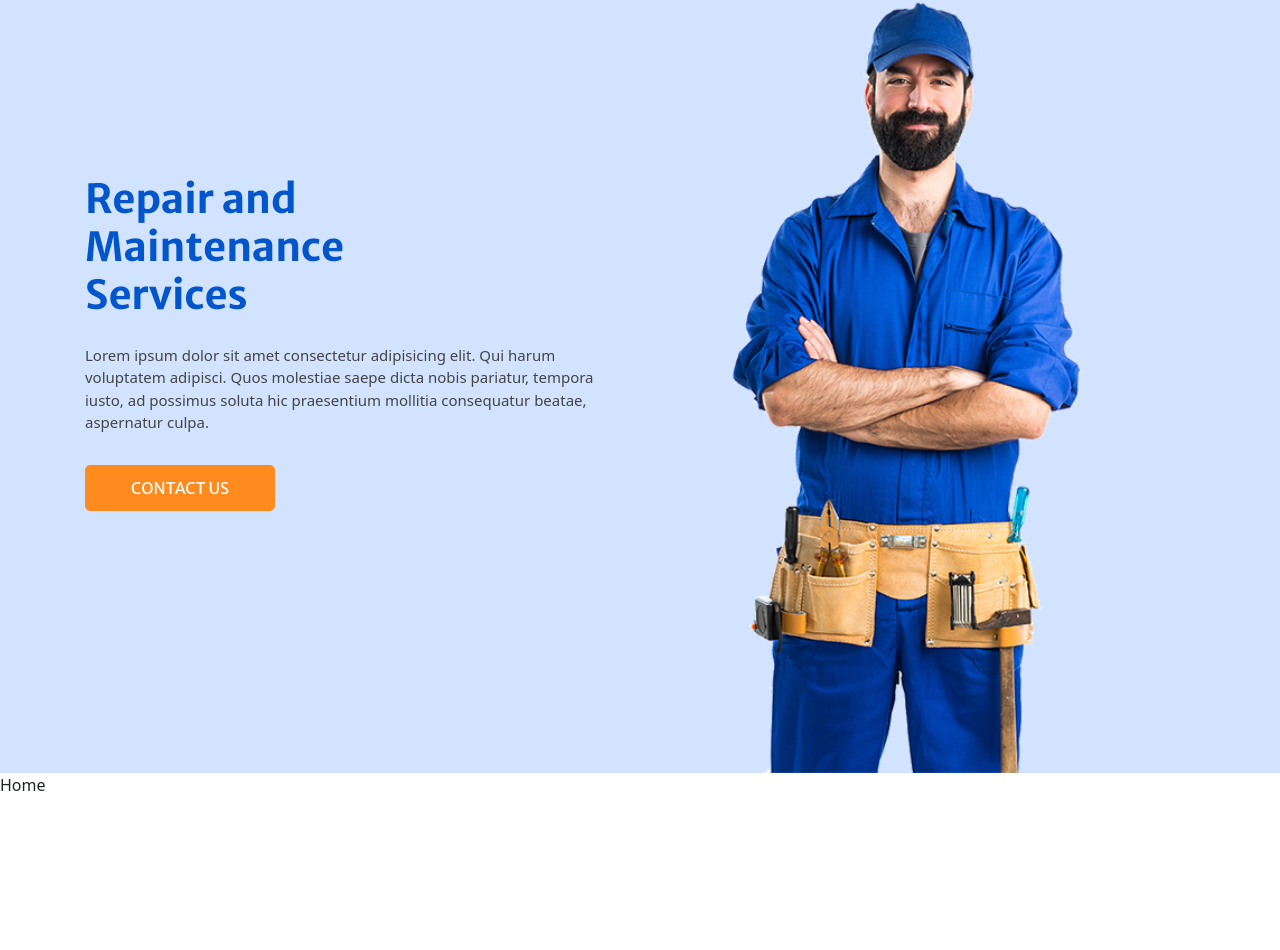
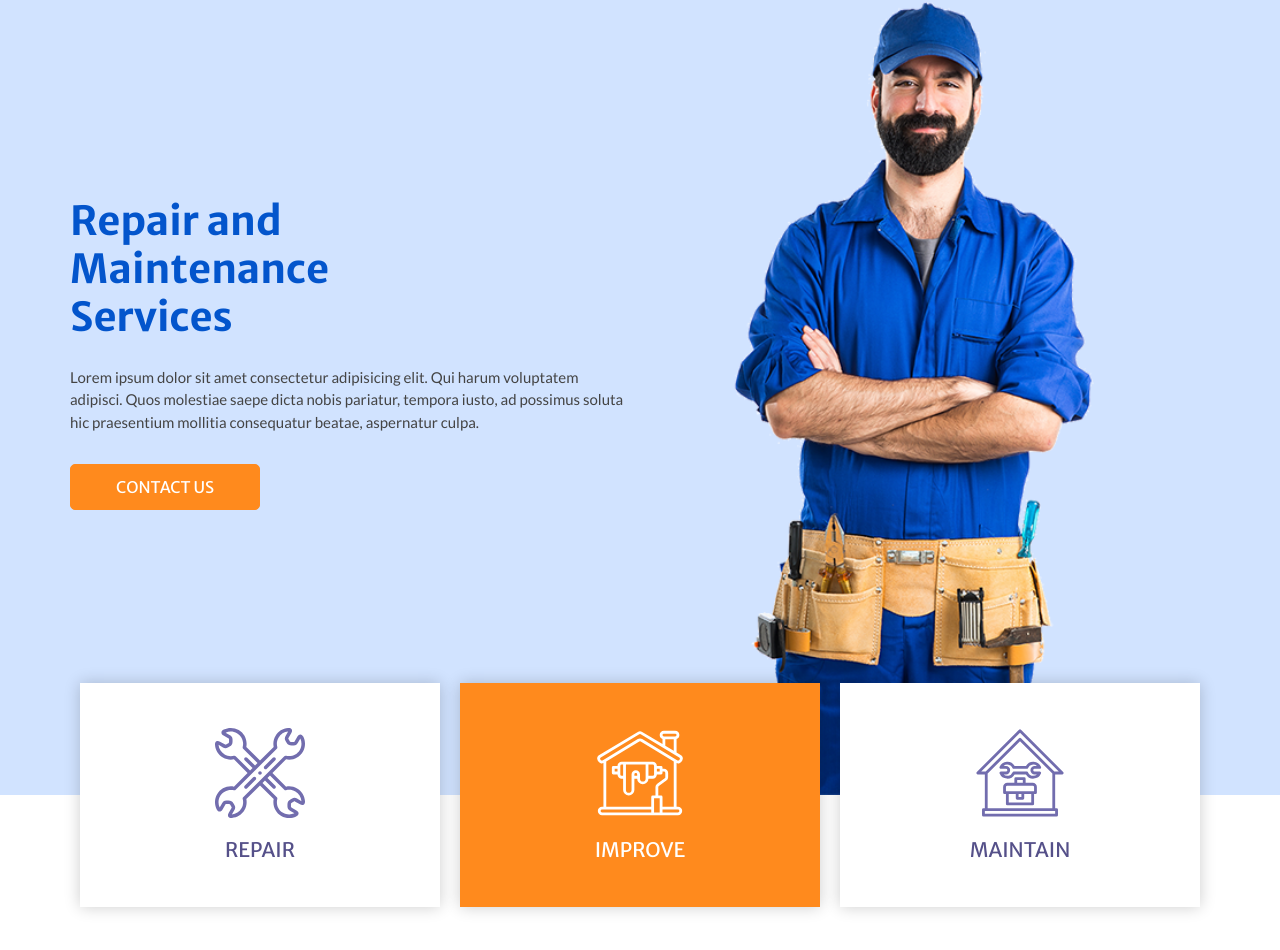
Before and after one commit to Thinnapat-Prasopakarakit-hybytes/inance, a React (Create React App) app: page / in a window 1280 px wide. Shown: the part 108-1058 px from the top of the page. Before the commit the page ends 905 px from the top, so only its background shows below. Built offline with nearby package versions, Linux system fonts and the light colour scheme.

Commit message:
Add feature section

```diff
--- a/src/App.scss
+++ b/src/App.scss
@@ -1,3 +1,4 @@
 @use "./styles/partials/resets" as *;
 @use "./styles/partials/variables" as *;
 @use "./styles/partials/mixins" as *;
+@use "./styles/partials/layout" as *;
--- /dev/null
+++ b/src/components/Feature/Feature.jsx
@@ -0,0 +1,35 @@
+import React from "react";
+import "./Feature.scss";
+import { ReactComponent as Tools } from "../../assets/images/tools.svg";
+import { ReactComponent as Construction } from "../../assets/images/construction.svg";
+import { ReactComponent as Maintenance } from "../../assets/images/maintenance.svg";
+const Feature = () => {
+  return (
+    <section class="feature_section">
+      <div class="container">
+        <div class="feature_container">
+          <div class="box">
+            <div class="img-box">
+              <Tools />
+            </div>
+            <h5 class="name">Repair</h5>
+          </div>
+          <div class="box active">
+            <div class="img-box">
+              <Construction />
+            </div>
+            <h5 class="name">Improve</h5>
+          </div>
+          <div class="box">
+            <div class="img-box">
+              <Maintenance />
+            </div>
+            <h5 class="name">Maintain</h5>
+          </div>
+        </div>
+      </div>
+    </section>
+  );
+};
+
+export default Feature;
--- /dev/null
+++ b/src/components/Feature/Feature.scss
@@ -0,0 +1,88 @@
+@use "../../styles/partials/variables" as *;
+@use "../../styles/partials/mixins" as *;
+
+.feature_section {
+  transform: translateY(-50%);
+  padding: 0;
+  @include desktop {
+    transform: none;
+    padding: 90px 0;
+  }
+
+  .feature_container {
+    display: flex;
+    flex-direction: row;
+
+    @include tablet {
+      flex-direction: column;
+    }
+
+    .box {
+      flex: 1;
+      display: flex;
+      flex-direction: column;
+      align-items: center;
+      text-align: center;
+      margin: 0 10px;
+      padding: 45px 15px;
+      background-color: $white;
+      color: #555089;
+      transition: all 0.3s;
+      box-shadow: 0 0 15px 0 rgba($color: $black, $alpha: 0.2);
+
+      @include desktop {
+        padding: 30px 15px;
+      }
+
+      &:not(:nth-last-child(1)) {
+        margin-bottom: 0;
+        @include tablet {
+          margin-bottom: 15px;
+        }
+      }
+
+      .img-box {
+        height: 90px;
+        width: 90px;
+        @include desktop {
+          width: 75px;
+        }
+
+        svg {
+          width: 100%;
+          height: auto;
+          max-height: 100%;
+          fill: #726dae;
+          transition: all 0.3s;
+
+          path {
+            fill: #726dae;
+          }
+        }
+      }
+
+      .name {
+        margin-top: 20px;
+        text-transform: uppercase;
+        @include secondary-font();
+        margin-bottom: 0;
+      }
+
+      &:hover,
+      &.active {
+        background-color: $primary2;
+        color: $white;
+
+        .img-box {
+          svg {
+            fill: $white;
+
+            path {
+              fill: $white;
+            }
+          }
+        }
+      }
+    }
+  }
+}
--- a/src/components/Header/Header.scss
+++ b/src/components/Header/Header.scss
@@ -112,17 +112,17 @@
 
 .navbar-collapse {
   max-height: 0;
-  overflow: hidden;
-  transition: max-height 0.35s ease-in-out;
+  overflow: visible;
+  display: flex;
   display: block !important;
   &.show {
     max-height: 500px;
   }
 
-  @include tablet {
+  @include desktop {
     max-height: 0;
-    overflow: visible;
-    display: flex;
+    overflow: hidden;
+    transition: max-height 0.35s ease-in-out;
   }
 }
 
--- a/src/components/Hero/Hero.jsx
+++ b/src/components/Hero/Hero.jsx
@@ -1,11 +1,14 @@
 import Header from "../Header/Header";
 import Slider from "../Slider/Slider";
+import { useLocation } from "react-router-dom";
 import "./Hero.scss";
 export const Hero = () => {
+  const location = useLocation();
+
   return (
     <div className="hero">
       <Header />
-      <Slider />
+      {location.pathname === "/" && <Slider />}
     </div>
   );
 };
--- a/src/components/Hero/Hero.scss
+++ b/src/components/Hero/Hero.scss
@@ -4,4 +4,8 @@
 .hero {
   position: relative;
   background-color: $background;
+
+  @include desktop {
+    height: auto;
+  }
 }
--- a/src/components/Slider/Slider.scss
+++ b/src/components/Slider/Slider.scss
@@ -7,18 +7,9 @@
   align-items: center;
   background-size: cover;
   background-position: bottom;
-  padding-top: 45px;
-
-  @include tablet {
-    padding-top: 0;
-  }
-
-  .container {
-    width: 100%;
-    padding-right: 15px;
-    padding-left: 15px;
-    margin-right: auto;
-    margin-left: auto;
+  padding-top: 0;
+  @include desktop {
+    padding-top: 45px;
   }
 
   .row {
@@ -27,6 +18,9 @@
 
   .detail-box {
     padding-bottom: 90px;
+    @include tablet {
+      ppadding-bottom: 45px;
+    }
 
     h1 {
       font-weight: bold;
@@ -37,6 +31,7 @@
     p {
       color: #444;
       font-size: 15px;
+      line-height: 22.5px;
     }
 
     a {
--- a/src/pages/Home/Home.jsx
+++ b/src/pages/Home/Home.jsx
@@ -1,7 +1,12 @@
 import React from "react";
+import Feature from "../../components/Feature/Feature";
 
 const Home = () => {
-  return <div>Home</div>;
+  return (
+    <>
+      <Feature />
+    </>
+  );
 };
 
 export default Home;
--- /dev/null
+++ b/src/styles/partials/_layout.scss
@@ -0,0 +1,13 @@
+@use "./mixins" as *;
+
+.container {
+  width: 100% !important;
+  padding-right: 15px !important;
+  padding-left: 15px !important;
+  margin-right: auto !important;
+  margin-left: auto !important;
+
+  @include lg-breakpoint {
+    max-width: 1170px !important;
+  }
+}
--- a/src/styles/partials/_mixins.scss
+++ b/src/styles/partials/_mixins.scss
@@ -1,13 +1,19 @@
 @use "variables" as *;
 
 @mixin tablet {
-  @media screen and (min-width: $tablet-breakpoint) {
+  @media screen and (max-width: $tablet-breakpoint) {
     @content;
   }
 }
 
 @mixin desktop {
-  @media screen and (min-width: $desktop-breakpoint) {
+  @media screen and (max-width: $desktop-breakpoint) {
+    @content;
+  }
+}
+
+@mixin lg-breakpoint {
+  @media screen and (min-width: $lg-breakpoint) {
     @content;
   }
 }
--- a/src/styles/partials/_resets.scss
+++ b/src/styles/partials/_resets.scss
@@ -15,7 +15,7 @@ a {
 body,
 ::placeholder,
 button {
-  font-family: "Lato", sans-serif;
+  font-family: "Lato", sans-serif !important;
   margin: 0px;
   padding: 0px;
 }
--- a/src/styles/partials/_variables.scss
+++ b/src/styles/partials/_variables.scss
@@ -4,5 +4,6 @@ $black: #000000;
 $white: #ffffff;
 
 $background: #d1e3ff;
-$tablet-breakpoint: 992px;
-$desktop-breakpoint: 1200px;
+$tablet-breakpoint: 768px;
+$desktop-breakpoint: 993px;
+$lg-breakpoint: 1200px;
```
